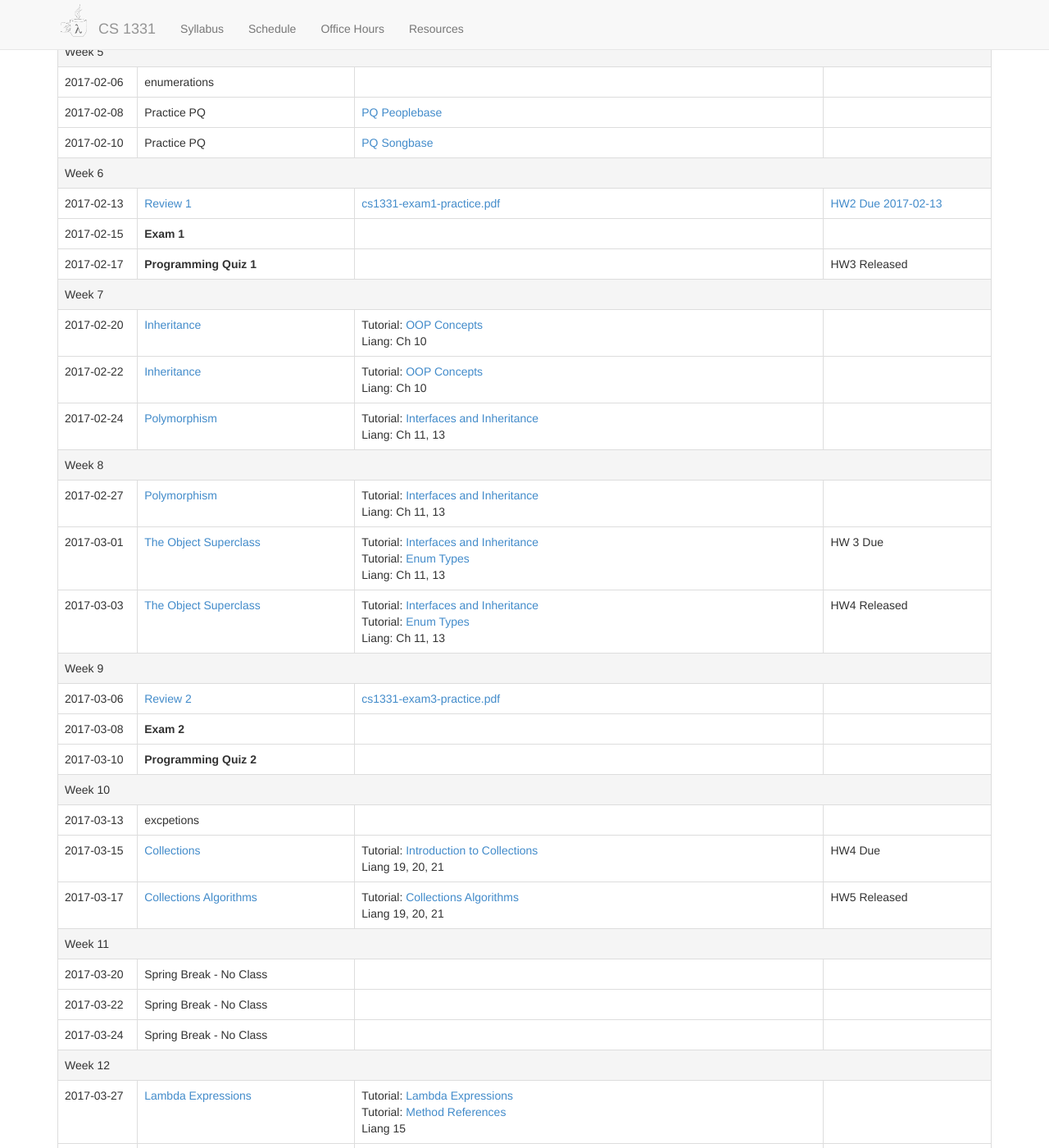
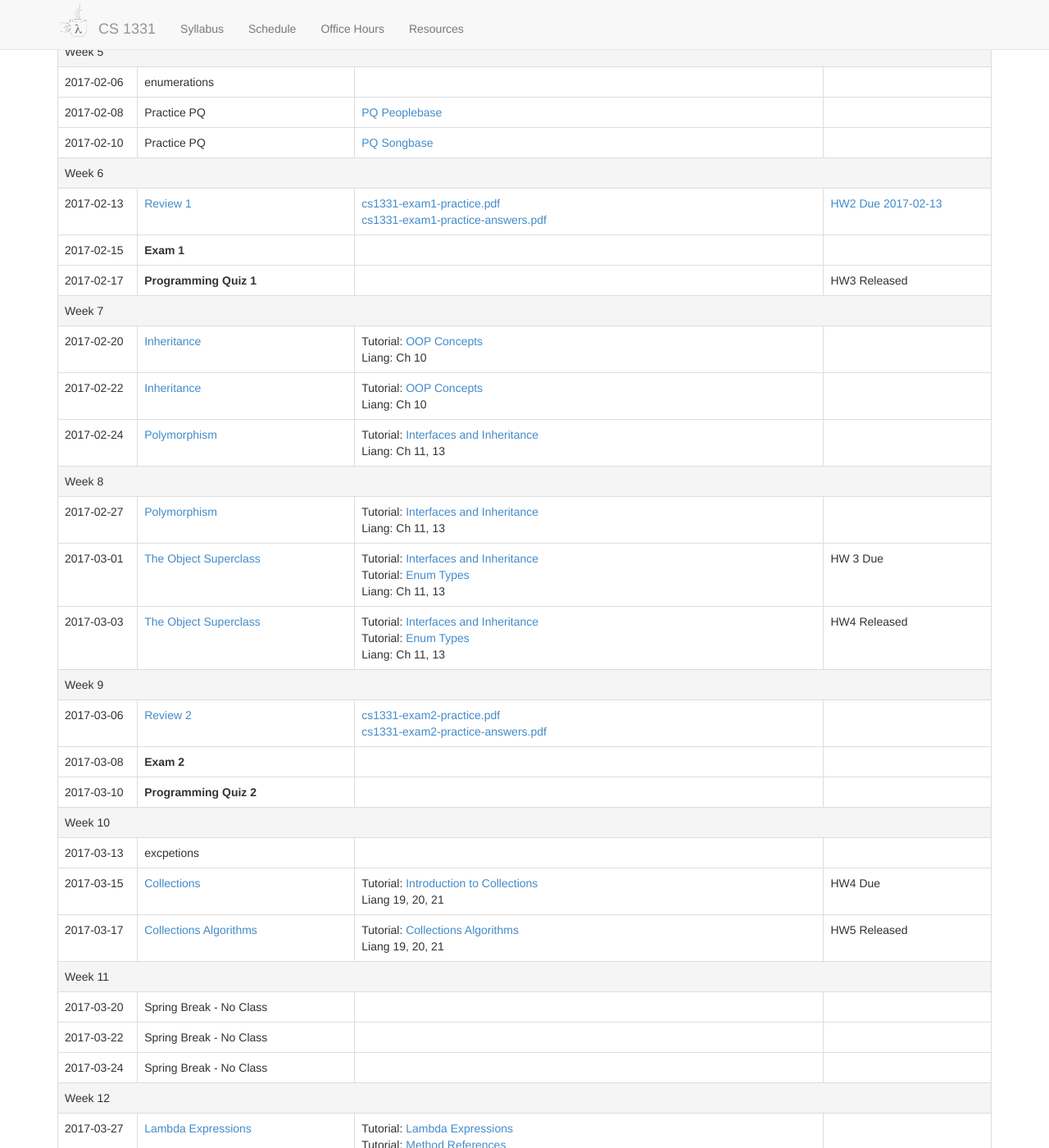
Before and after one commit to cs1331/cs1331.github.io.old, a Jekyll site: the page built from spring2017.html, in a window 1280 px wide and 1400 px high, scrolled down 1578 px. Shown: the whole window at 82% size. Built offline with Jekyll 4.4.1, drawn with Linux system fonts in a browser that asks for light colours; nearby versions of some CDN libraries; some of the changed text lies outside the part shown.

Commit message:
Add exam1 practice answers

```diff
--- a/spring2017.html
+++ b/spring2017.html
@@ -345,7 +345,9 @@
       <td><a href="slides/review1.html">Review 1</a></td>
       <td>
 
-        <a href="cs1331-exam1-practice.pdf">cs1331-exam1-practice.pdf</a>
+        <a href="cs1331-exam1-practice.pdf">cs1331-exam1-practice.pdf</a><br/>
+
+        <a href="cs1331-exam1-practice-answers.pdf">cs1331-exam1-practice-answers.pdf</a>
       </td>
       <td>
 
@@ -508,7 +510,9 @@
       <td><a href="slides/review2.pdf">Review 2</a></td>
       <td>
 
-        <a href="cs1331-exam2-practice.pdf">cs1331-exam3-practice.pdf</a>
+        <a href="cs1331-exam2-practice.pdf">cs1331-exam2-practice.pdf</a><br/>
+
+        <a href="cs1331-exam2-practice-answers.pdf">cs1331-exam2-practice-answers.pdf</a>
       </td>
       <td>
 
@@ -783,7 +787,9 @@
       <td><a href="slides/review3.pdf">Review 3</a></td>
       <td>
 
-        <a href="cs1331-exam3-practice.pdf">cs1331-exam3-practice.pdf</a>
+        <a href="cs1331-exam3-practice.pdf">cs1331-exam3-practice.pdf</a><br/>
+
+        <a href="cs1331-exam3-practice-answers.pdf">cs1331-exam3-practice-answers.pdf</a>
       </td>
       <td>
 
```
Also changed, not shown: cs1331.json (+6 -3 lines), 3 other files.
